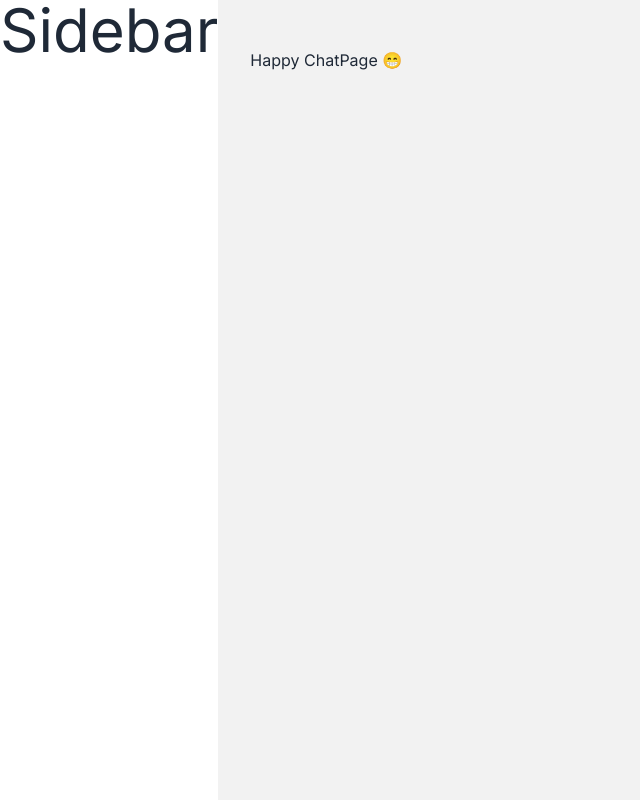
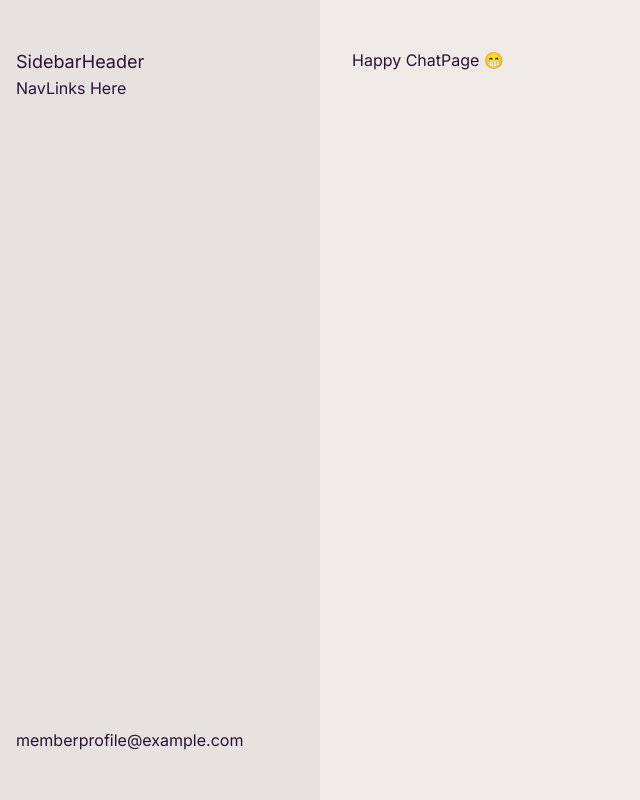
Before and after one commit to amarkpark/smilga-gptgenius, a Next.js app: page /chat in a window 1280 px wide. Shown: the whole page, without its empty margins (0-640 px from the left). Built offline with nearby package versions, Linux system fonts and the light colour scheme.

Commit message:
Lesson 64: Emulating DaisyUI Drawer, building out Sidebar
Also scaffolding for Sidebar sub-components:
- Header
- NavLinks
- MemberProfile

```diff
--- /dev/null
+++ b/components/MemberProfile.jsx
@@ -0,0 +1,9 @@
+const MemberProfile = () => {
+  return (
+    <div>
+      memberprofile@example.com
+    </div>
+  )
+}
+
+export default MemberProfile
--- /dev/null
+++ b/components/NavLinks.jsx
@@ -0,0 +1,9 @@
+const NavLinks = () => {
+  return (
+    <div>
+      NavLinks Here
+    </div>
+  )
+}
+
+export default NavLinks
--- a/components/Sidebar.jsx
+++ b/components/Sidebar.jsx
@@ -1,21 +1,15 @@
-// this is `rce`
-// export class Sidebar extends Component {
-//   render() {
-//     return (
-//       <div className="text-6xl">
-//         Sidebar
-//       </div>
-//     )
-//   }
-// }
+import SidebarHeader from "./SidebarHeader"
+import NavLinks from "./NavLinks"
+import MemberProfile from "./MemberProfile"
 
-// export default Sidebar
-
-// this is `rafce`
 const Sidebar = () => {
   return (
-    <div className="text-6xl">
-        Sidebar
+    <div
+      className=" px-4 w-80 min-h-full bg-base-300 py-12 grid grid-rows-[auto,1fr,auto]"
+    >
+      <SidebarHeader />
+      <NavLinks />
+      <MemberProfile />
     </div>
   )
 }
--- /dev/null
+++ b/components/SidebarHeader.jsx
@@ -0,0 +1,9 @@
+const SidebarHeader = () => {
+  return (
+    <div className="text-lg">
+      SidebarHeader
+    </div>
+  )
+}
+
+export default SidebarHeader
--- a/tailwind.config.js
+++ b/tailwind.config.js
@@ -15,4 +15,7 @@ module.exports = {
     },
   },
   plugins: [require('@tailwindcss/typography'), require('daisyui')],
+  daisyui: {
+    themes: ["cupcake"],
+  },
 };
```
